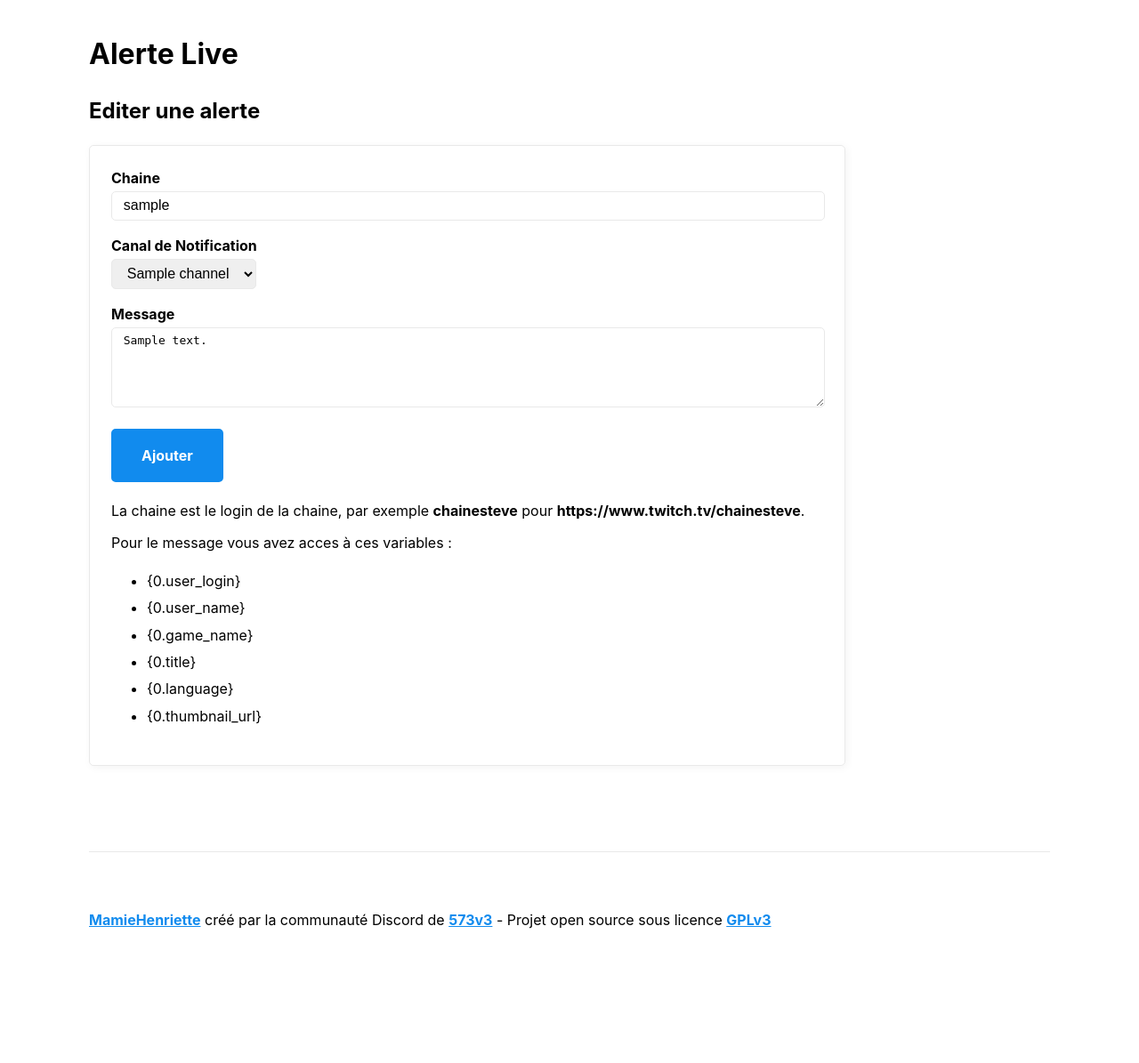
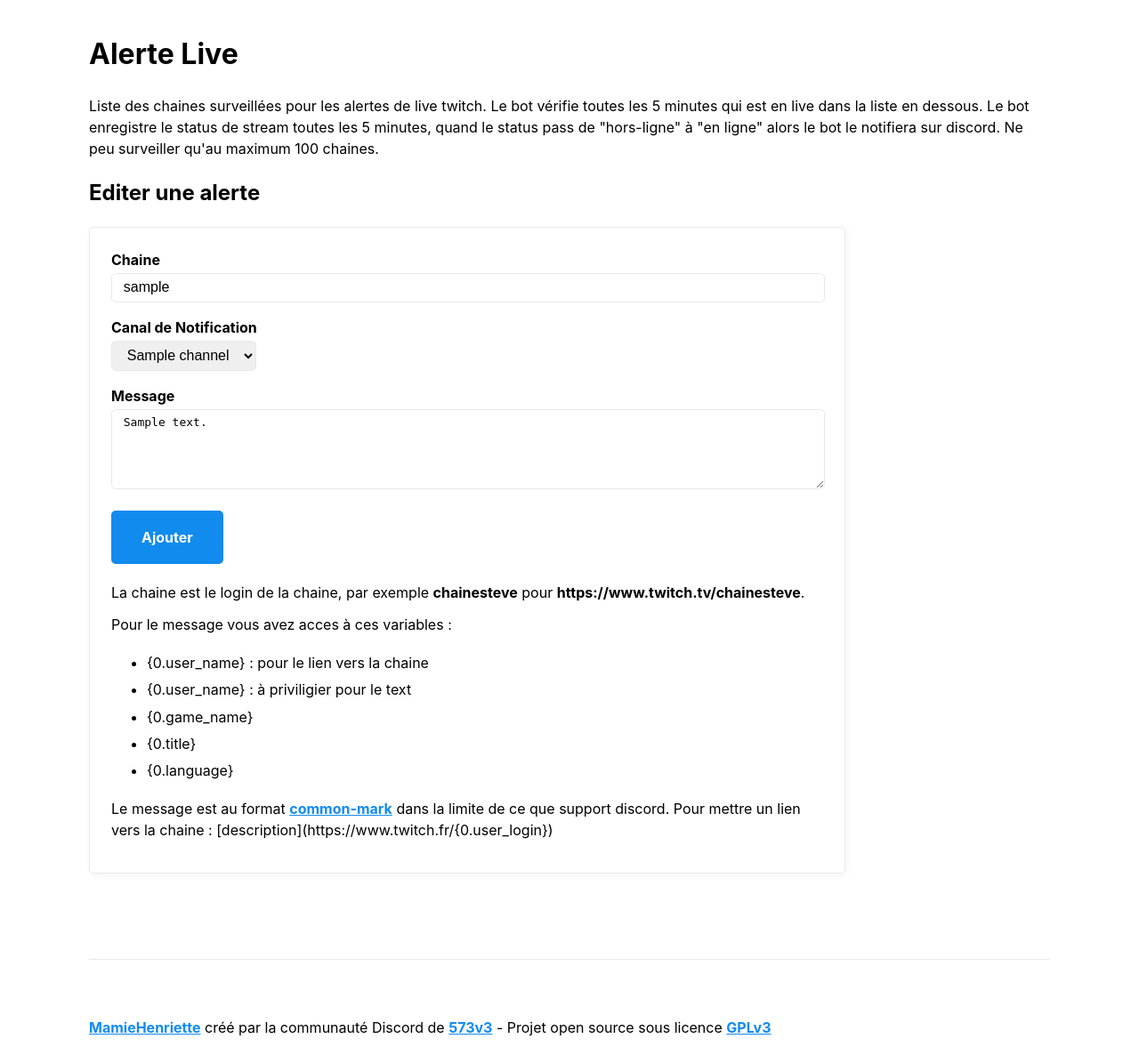
Before and after one commit to skylanix/MamieHenriette, a Flask app: template webapp/templates/live-alert.html in a window 1280 px wide. Shown: the part 194-1389 px from the top of the page at 89% size. Before the commit the page ends 1238 px from the top, so only its background shows below. Run offline with Flask 3, Linux system fonts and the light colour scheme; tables that the repository leaves empty hold one stand-in row (values such as "Sample post"); the template is opened without the code that fills it: values that come from a table or form of the project are taken from there, most other values are stand-ins (such as "Sample title", 1, 10 or a date in 2020); parts of the project's set-up code (start-up, migrations or seed data) failed here and were passed over.

Commit message:
retour sur les review

```diff
--- a/webapp/templates/live-alert.html
+++ b/webapp/templates/live-alert.html
@@ -2,6 +2,15 @@
 
 {% block content %}
 <h1>Alerte Live</h1>
+
+<p>
+	Liste des chaines surveillées pour les alertes de live twitch.
+
+	Le bot vérifie toutes les 5 minutes qui est en live dans la liste en dessous.
+	Le bot enregistre le status de stream toutes les 5 minutes, quand le status pass de "hors-ligne" à "en ligne" alors
+	le bot le notifiera sur discord.
+	Ne peu surveiller qu'au maximum 100 chaines.
+</p>
 
 {% if not alert %}
 <h2>Alertes</h2>
@@ -52,13 +61,15 @@
 	<p>
 		Pour le message vous avez acces à ces variables :
 		<ul>
-			<li>{0.user_login}</li>
-			<li>{0.user_name}</li>
+			<li>{0.user_name} : pour le lien vers la chaine</li>
+			<li>{0.user_name} : à priviligier pour le text</li>
 			<li>{0.game_name}</li>
 			<li>{0.title}</li>
 			<li>{0.language}</li>
-			<li>{0.thumbnail_url}</li>
 		</ul>
+		Le message est au format <a href="https://commonmark.org/" target="_blank">common-mark</a> dans la limite de ce que
+		support discord.
+		Pour mettre un lien vers la chaine : [description](https://www.twitch.fr/{0.user_login})
 	</p>
 </form>
 
```
